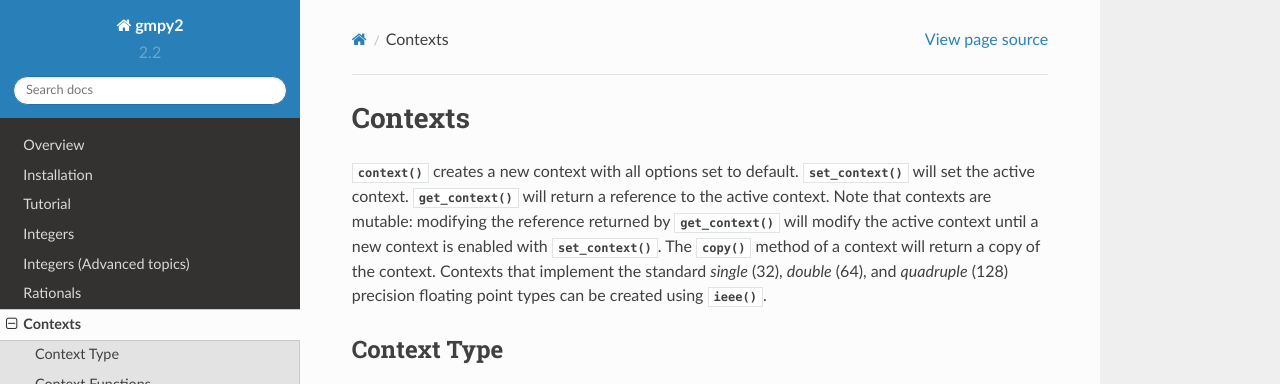
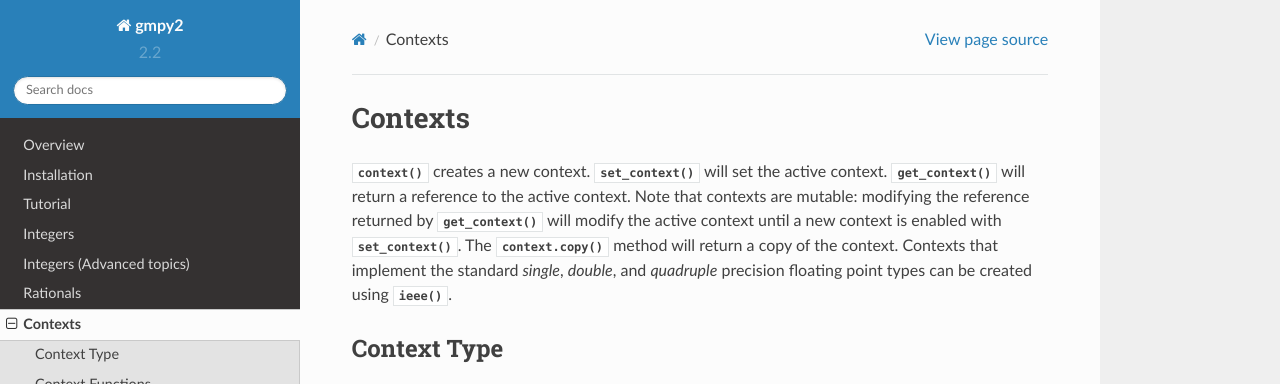
Before and after one commit to aleaxit/gmpy, a Sphinx documentation site: the page built from docs/contexts.rst, in a window 1280 px wide and 900 px high, cut to the strip 0-384 px from the top of the window. Built offline with Sphinx 7.4.7 and the Read the Docs theme 2.0.0, drawn with Linux system fonts in a browser that asks for light colours; formulas are drawn with MathJax 3; the version number is read from the project's files by our own code.

Commit message:
Update 1st paragraph of docs/contexts.rst

```diff
--- a/docs/contexts.rst
+++ b/docs/contexts.rst
@@ -5,14 +5,13 @@ Contexts
 
 .. currentmodule:: gmpy2
 
-`context()` creates a new context with all options set to default.
-`set_context()` will set the active context.  `get_context()` will
-return a reference to the active context. Note that contexts are mutable:
-modifying the reference returned by `get_context()` will modify the active
-context until a new context is enabled with `set_context()`. The
-`~context.copy()` method of a context will return a copy of the context.
-Contexts that implement the standard *single* (32), *double* (64), and
-*quadruple* (128) precision floating point types can be created using `ieee()`.
+`context()` creates a new context.  `set_context()` will set the active
+context.  `get_context()` will return a reference to the active context.  Note
+that contexts are mutable: modifying the reference returned by `get_context()`
+will modify the active context until a new context is enabled with
+`set_context()`.  The `context.copy()` method will return a copy of the
+context.  Contexts that implement the standard *single*, *double*, and
+*quadruple* precision floating point types can be created using `ieee()`.
 
 Context Type
 ------------
```
